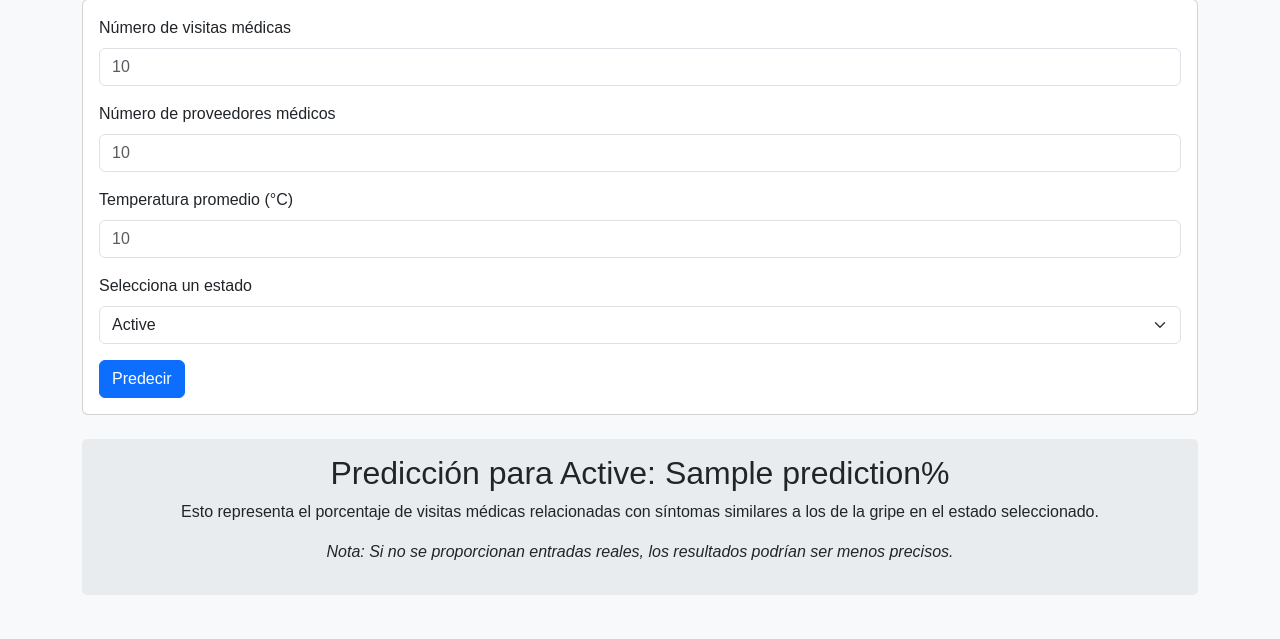
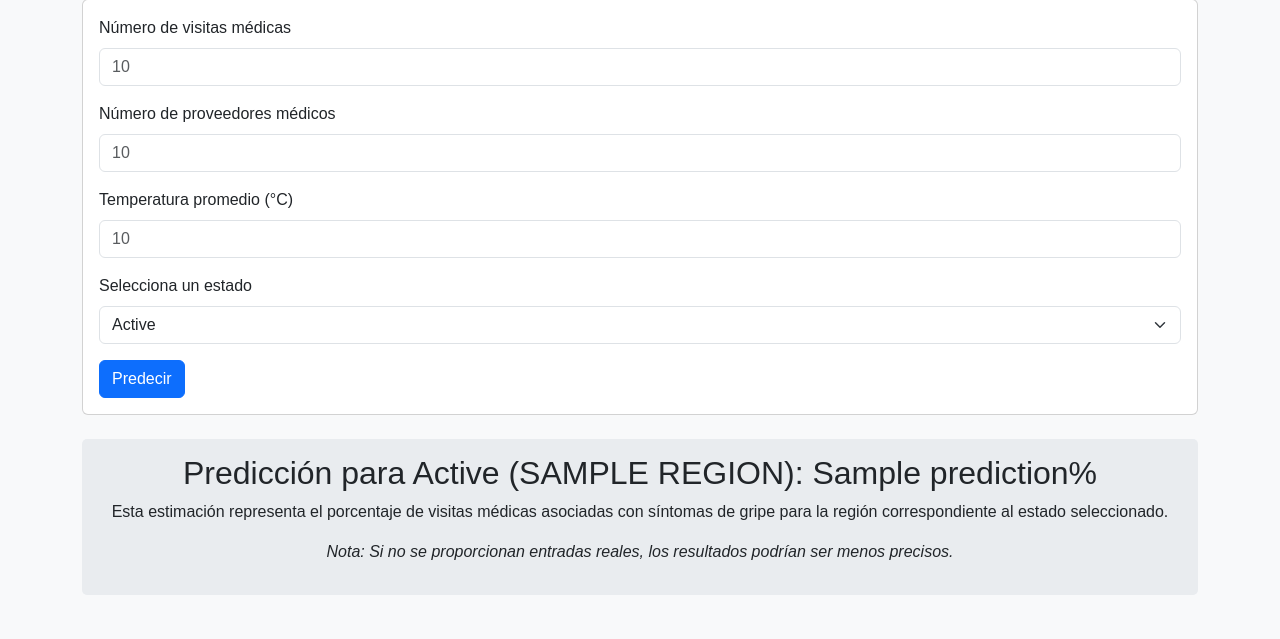
Before and after one commit to Laura-Cruz-Gil/Proyecto_Final_Salud, a Flask app: template src/templates/form.html in a window 1280 px wide. Shown: the part 161-800 px from the top of the page. Run offline with Flask 3, Linux system fonts and the light colour scheme; the template is opened without the code that fills it: most values are stand-ins (such as "Sample title", 1, 10 or a date in 2020); parts of the project's set-up code (start-up, migrations or seed data) failed here and were passed over.

Commit message:
#new_models_without_states

```diff
--- a/src/app.py
+++ b/src/app.py
@@ -5,17 +5,18 @@ import os
 import pandas as pd
 from datetime import date
 
-model_path = os.path.join(os.path.dirname(__file__), '../models/best_random_forest_model.joblib')
+model_path = os.path.join(os.path.dirname(__file__), '../models/best_random_forest_model_with_regions.joblib')
 model = joblib.load(model_path)
 
-y_train = pd.read_csv(os.path.join(os.path.dirname(__file__), '../data/processed/y_train.csv'), delimiter=',')
-X_train_with_outliers = pd.read_csv(os.path.join(os.path.dirname(__file__), '../data/processed/X_train_with_outliers.csv'), delimiter=',')
+y_train = pd.read_csv(os.path.join(os.path.dirname(__file__), '../data/processed/y_with_regions_train.csv'), delimiter=',')
+X_train_with_outliers = pd.read_csv(os.path.join(os.path.dirname(__file__), '../data/processed/X_train_with_regions_with_outliers_std.csv'), delimiter=',')
 
 TEMPERATURE_MIN = -62.2
-TEMPERATURE_MAX =  56.7
+TEMPERATURE_MAX = 56.7
 
 app = Flask(__name__)
 
+# Lista de estados y mapeo a regiones HHS
 states_list = [
     "alabama", "alaska", "arizona", "arkansas", "california", "colorado", "connecticut",
     "delaware", "florida", "georgia", "hawaii", "idaho", "illinois", "indiana", "iowa",
@@ -27,22 +28,37 @@ states_list = [
     "wisconsin", "wyoming"
 ]
 
-states_cols = [f"state_{state}" for state in states_list]
-feature_columns = ["epiweek", "temperature_2m_mean", "num_ili", "num_providers"] + states_cols
+# Mapeo de estados a regiones HHS
+state_to_hhs = {
+    "alabama": "region_HHS4", "alaska": "region_HHS10", "arizona": "region_HHS9", "arkansas": "region_HHS6",
+    "california": "region_HHS9", "colorado": "region_HHS8", "connecticut": "region_HHS1",
+    "delaware": "region_HHS3", "florida": "region_HHS4", "georgia": "region_HHS4", "hawaii": "region_HHS9",
+    "idaho": "region_HHS10", "illinois": "region_HHS5", "indiana": "region_HHS5", "iowa": "region_HHS7",
+    "kansas": "region_HHS7", "kentucky": "region_HHS4", "louisiana": "region_HHS6", "maine": "region_HHS1",
+    "maryland": "region_HHS3", "massachusetts": "region_HHS1", "michigan": "region_HHS5", "minnesota": "region_HHS5",
+    "mississippi": "region_HHS4", "missouri": "region_HHS7", "montana": "region_HHS8", "nebraska": "region_HHS7",
+    "nevada": "region_HHS9", "new hampshire": "region_HHS1", "new jersey": "region_HHS2", "new mexico": "region_HHS6",
+    "new york": "region_HHS2", "north carolina": "region_HHS4", "north dakota": "region_HHS8", "ohio": "region_HHS5",
+    "oklahoma": "region_HHS6", "oregon": "region_HHS10", "pennsylvania": "region_HHS3", "rhode island": "region_HHS1",
+    "south carolina": "region_HHS4", "south dakota": "region_HHS8", "tennessee": "region_HHS4", "texas": "region_HHS6",
+    "utah": "region_HHS8", "vermont": "region_HHS1", "virginia": "region_HHS3", "washington": "region_HHS10",
+    "west virginia": "region_HHS3", "wisconsin": "region_HHS5", "wyoming": "region_HHS8"
+}
+
+# Columnas del modelo
+region_cols = [f"region_HHS{i}" for i in range(1, 11)]
+feature_columns = ["epiweek", "temperature_2m_mean", "num_ili", "num_providers"] + region_cols
 
 
 def validate_request_data(request) -> str:
-
     """ Validates the request data for the prediction endpoint. """
-
-    message = None
     if not request.form.get('num_ili') or not request.form.get('num_providers'):
         return "Error: All fields are required (num_ili, num_providers)."
     try:
         float(request.form['num_ili'])
         float(request.form['num_providers'])
     except ValueError:
-        return "Error: Invalid input. Please enter numeric values for temperature, num_ili, and num_providers."
+        return "Error: Invalid input. Please enter numeric values for num_ili and num_providers."
 
     temperature = request.form['temperature']
     if temperature:
@@ -51,16 +67,17 @@ def validate_request_data(request) -> str:
             if temperature < TEMPERATURE_MIN or temperature > TEMPERATURE_MAX:
                 return f"Error: Temperature out of range. Please enter a value between {TEMPERATURE_MIN} and {TEMPERATURE_MAX}."
         except ValueError:
-           return "Error: Invalid input. Please enter a numeric value for temperature."
+            return "Error: Invalid input. Please enter a numeric value for temperature."
+
 
 @app.route('/')
 def home():
     return redirect(url_for('prediction'))
 
+
 @app.route('/prediction', methods=['GET', 'POST'])
 def prediction():
     if request.method == 'POST':
-        # Validar los datos solo cuando se envía el formulario.
         error_message = validate_request_data(request)
         if error_message:
             return error_message
@@ -69,39 +86,41 @@ def prediction():
         year, week, _ = today.isocalendar()
         epiweek_current = int(f"{year}{week:02d}")
 
-        default_num_ili = X_train_with_outliers['num_ili'].mean()
-        default_num_providers = X_train_with_outliers['num_providers'].mean()
-        temperature_mean = X_train_with_outliers['temperature_2m_mean'].mean()
+        selected_state = request.form['state']
+        region = state_to_hhs[selected_state.lower()]
+        regions_vector = [1 if col == region else 0 for col in region_cols]
 
-        selected_state = request.form['state']
-        states_vector = [1 if state.lower() == selected_state.lower().strip() else 0 for state in states_list]
         temperature = float(request.form['temperature'])
         num_ili = float(request.form['num_ili'])
         num_providers = float(request.form['num_providers'])
 
-        features = [epiweek_current, temperature, num_ili, num_providers] + states_vector
-        print(f"Valores ingresados: epiweek={epiweek_current}, Temperature={temperature}, Num_ILI={num_ili}, Num_Providers={num_providers}, States={states_vector}")
+        features = [epiweek_current, temperature, num_ili, num_providers] + regions_vector
+        print(f"Features: {features}")
         features_df = pd.DataFrame([features], columns=feature_columns)
+
+        features_df = features_df[model.feature_names_in_]
+
         prediction = model.predict(features_df)
 
         return render_template(
             "form.html",
             prediction=f"{prediction[0]:.2f}",
+            region=region.replace("region_", ""),
             state=selected_state,
-            default_num_ili=default_num_ili,
-            default_num_providers=default_num_providers,
-            temperature_mean=temperature_mean,
+            default_num_ili=num_ili,
+            default_num_providers=num_providers,
+            temperature_mean=temperature,
             states_list=states_list
         )
     else:
-        # Para GET simplemente muestra el formulario sin hacer validaciones.
         return render_template(
             "form.html",
-            default_num_ili=X_train_with_outliers['num_ili'].mean(),
-            default_num_providers=X_train_with_outliers['num_providers'].mean(),
-            temperature_mean=X_train_with_outliers['temperature_2m_mean'].mean(),
+            default_num_ili=X_train_with_outliers['num_ili'].max(),
+            default_num_providers=X_train_with_outliers['num_providers'].max(),
+            temperature_mean=X_train_with_outliers['temperature_2m_mean'].max(),
             states_list=states_list
         )
 
+
 if __name__ == "__main__":
     app.run(debug=True)
--- a/src/templates/form.html
+++ b/src/templates/form.html
@@ -89,13 +89,11 @@
         </div>
       </div>
 
-      <!-- Resultado de la predicción -->
       {% if prediction %}
       <div class="result text-center">
-          <h2>Predicción para {{ state | title }}: {{ prediction }}%</h2>
+        <h2>Predicción para {{ state | title }} ({{ region | upper }}): {{ prediction }}%</h2>
         <p>
-            Esto representa el porcentaje de visitas médicas relacionadas con síntomas
-            similares a los de la gripe en el estado seleccionado.
+          Esta estimación representa el porcentaje de visitas médicas asociadas con síntomas de gripe para la región correspondiente al estado seleccionado.
         </p>
         <p>
           <em>
@@ -105,7 +103,6 @@
       </div>
     {% endif %}
     </div>
-    <!-- Bootstrap JS Bundle -->
     <script src="https://cdn.jsdelivr.net/npm/bootstrap@5.3.0/dist/js/bootstrap.bundle.min.js"></script>
   </body>
 </html>
```
Also changed, not shown: 1 other file. Lines whose indentation alone changed are shown as unchanged.
